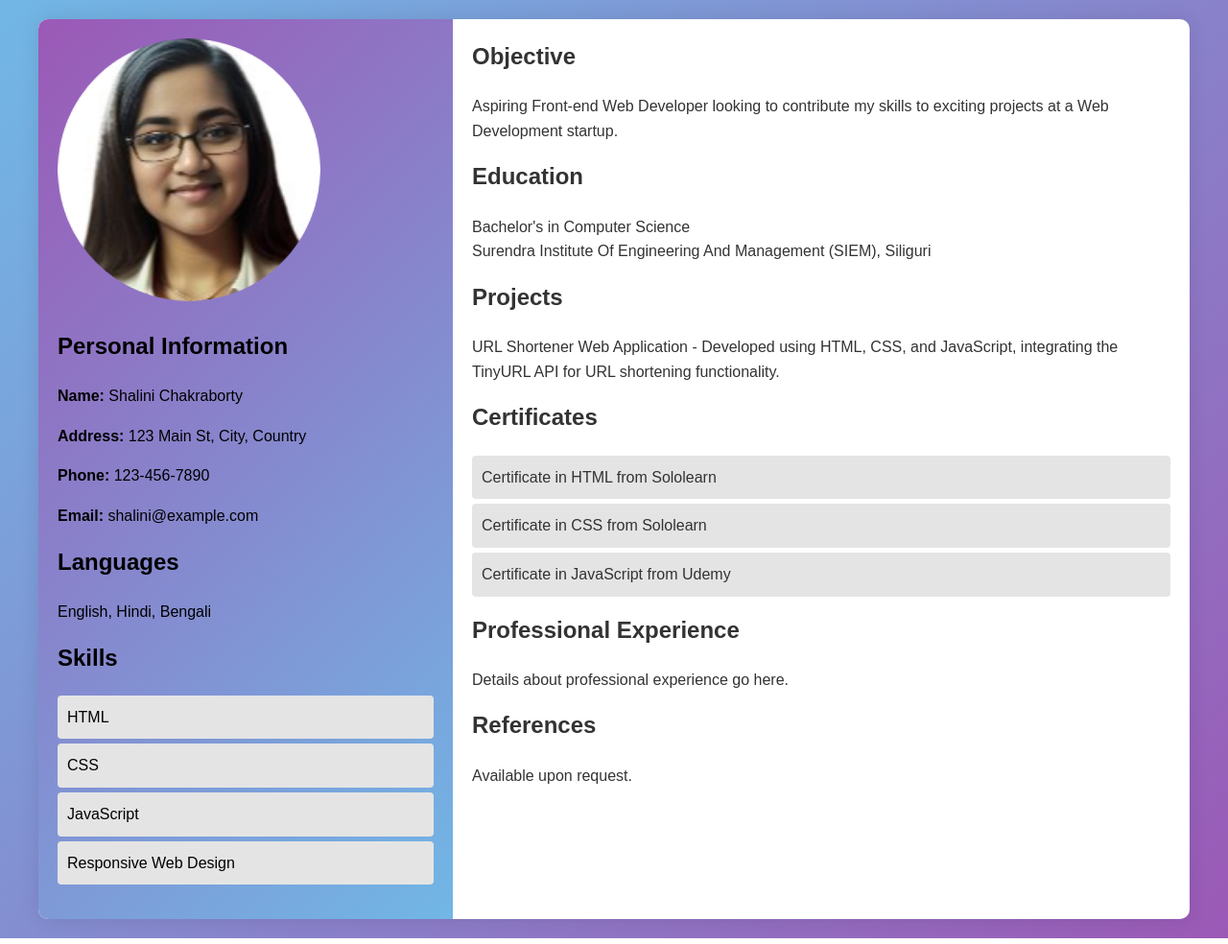
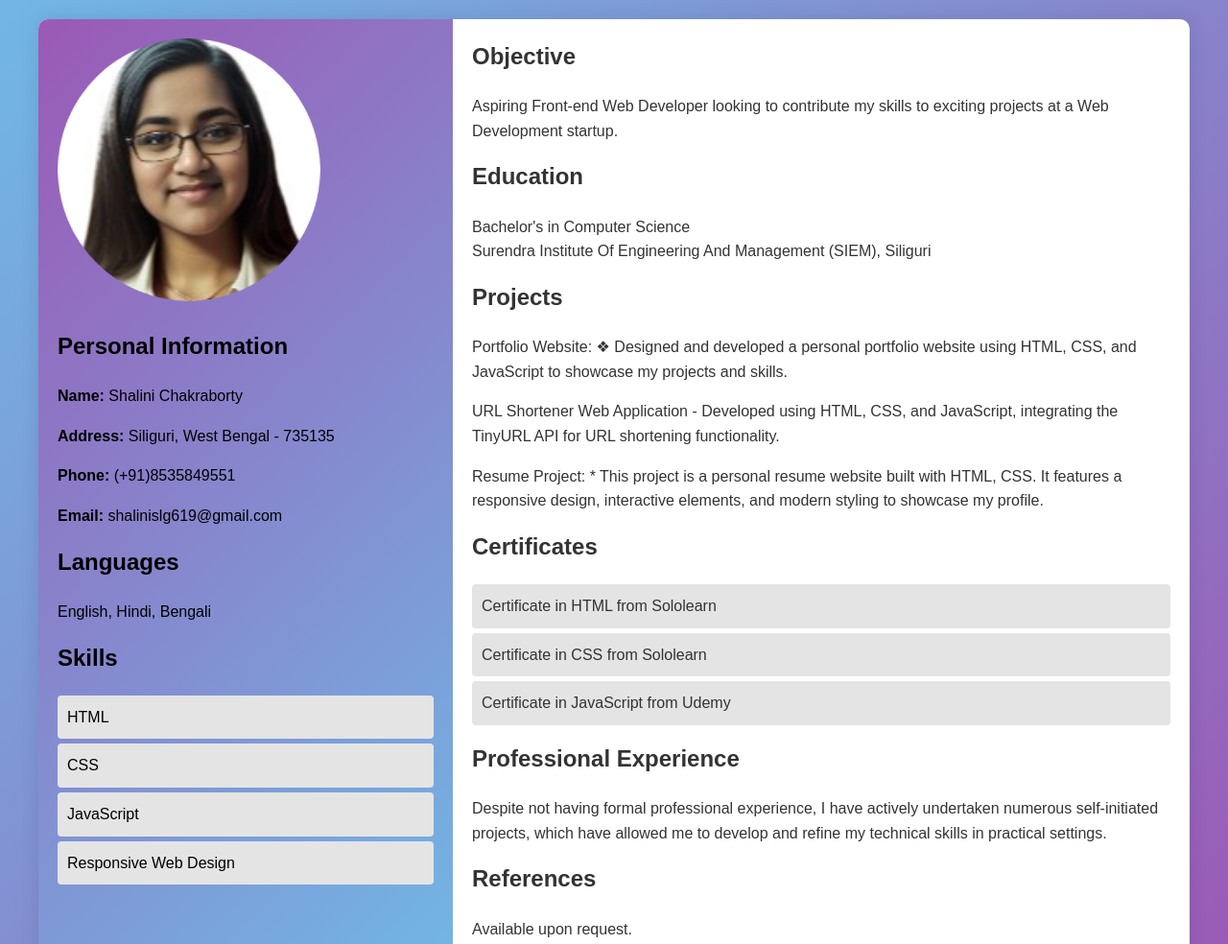
Before and after one commit to ChakrabortyShalini/Resume-, a plain HTML site: page index.html in a window 1280 px wide. Shown: the top 984 px of the page at 96% size. Drawn offline with Linux system fonts and the light colour scheme.

Commit message:
Update index.html

```diff
--- a/index.html
+++ b/index.html
@@ -15,9 +15,9 @@
             <div class="personal-info">
                 <h2>Personal Information</h2>
                 <p><strong>Name:</strong> Shalini Chakraborty</p>
-                <p><strong>Address:</strong> 123 Main St, City, Country</p>
-                <p><strong>Phone:</strong> 123-456-7890</p>
-                <p><strong>Email:</strong> shalini@example.com</p>
+                <p><strong>Address:</strong> Siliguri, West Bengal - 735135</p>
+                <p><strong>Phone:</strong> (+91)8535849551</p>
+                <p><strong>Email:</strong> shalinislg619@gmail.com</p>
             </div>
             <div class="languages">
                 <h2>Languages</h2>
@@ -45,7 +45,14 @@
             </div>
             <div class="projects">
                 <h2>Projects</h2>
-                <p>URL Shortener Web Application - Developed using HTML, CSS, and JavaScript, integrating the TinyURL API for URL shortening functionality.</p>
+                <p>Portfolio Website:
+                    ❖ Designed and developed a personal portfolio website using HTML, CSS,
+                    and JavaScript to showcase my projects and skills.</p>
+                <p>URL Shortener Web Application -
+                     Developed using HTML, CSS, and JavaScript, integrating the TinyURL API for URL shortening functionality.</p>
+                     <p>Resume Project:
+                        * This project is a personal resume website built with HTML, CSS. It features a responsive design, interactive elements, and modern
+                       styling to showcase my profile.</p>
             </div>
             <div class="certificates">
                 <h2>Certificates</h2>
@@ -57,7 +64,8 @@
             </div>
             <div class="experience">
                 <h2>Professional Experience</h2>
-                <p>Details about professional experience go here.</p>
+                <p>Despite not having formal professional experience, I have actively undertaken numerous self-initiated projects, which have allowed me to develop and refine my technical skills in practical settings.
+                </p>
             </div>
             <div class="references">
                 <h2>References</h2>
```
